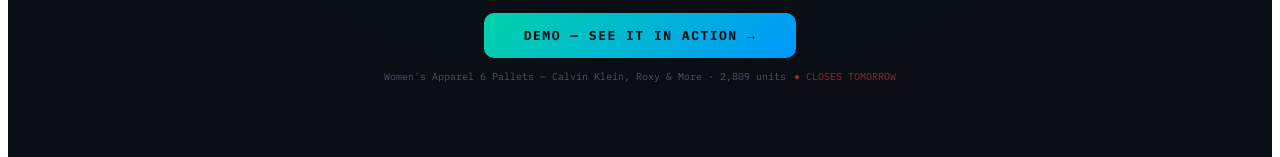
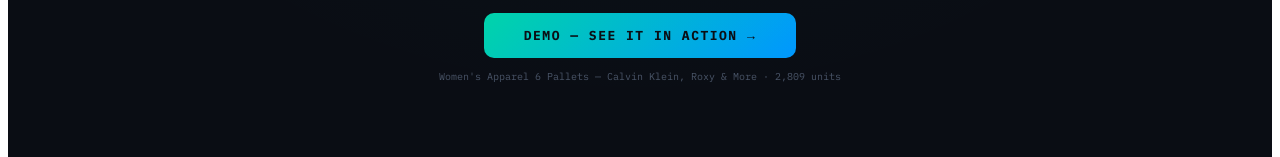
Before and after one commit to shdzsolutionsproviders-stack/lotlens-frontend, a React (Vite) app: page / in a window 1280 px wide. Shown: the part 683-840 px from the top of the page. Built offline with nearby package versions, Linux system fonts and the light colour scheme.

Commit message:
Add files via upload

```diff
--- a/App.tsx
+++ b/App.tsx
@@ -820,12 +820,7 @@ export default function App() {
             <span>
               {LOT_NAME} · {TOTAL_UNITS.toLocaleString()} units
             </span>
-            <span
-              style={{ color: "#FF4757", animation: "blink 1.5s infinite" }}
-            >
-              ● CLOSES TOMORROW
-            </span>
-          </div>
+            </div>
         </div>
       )}
       <div
```
